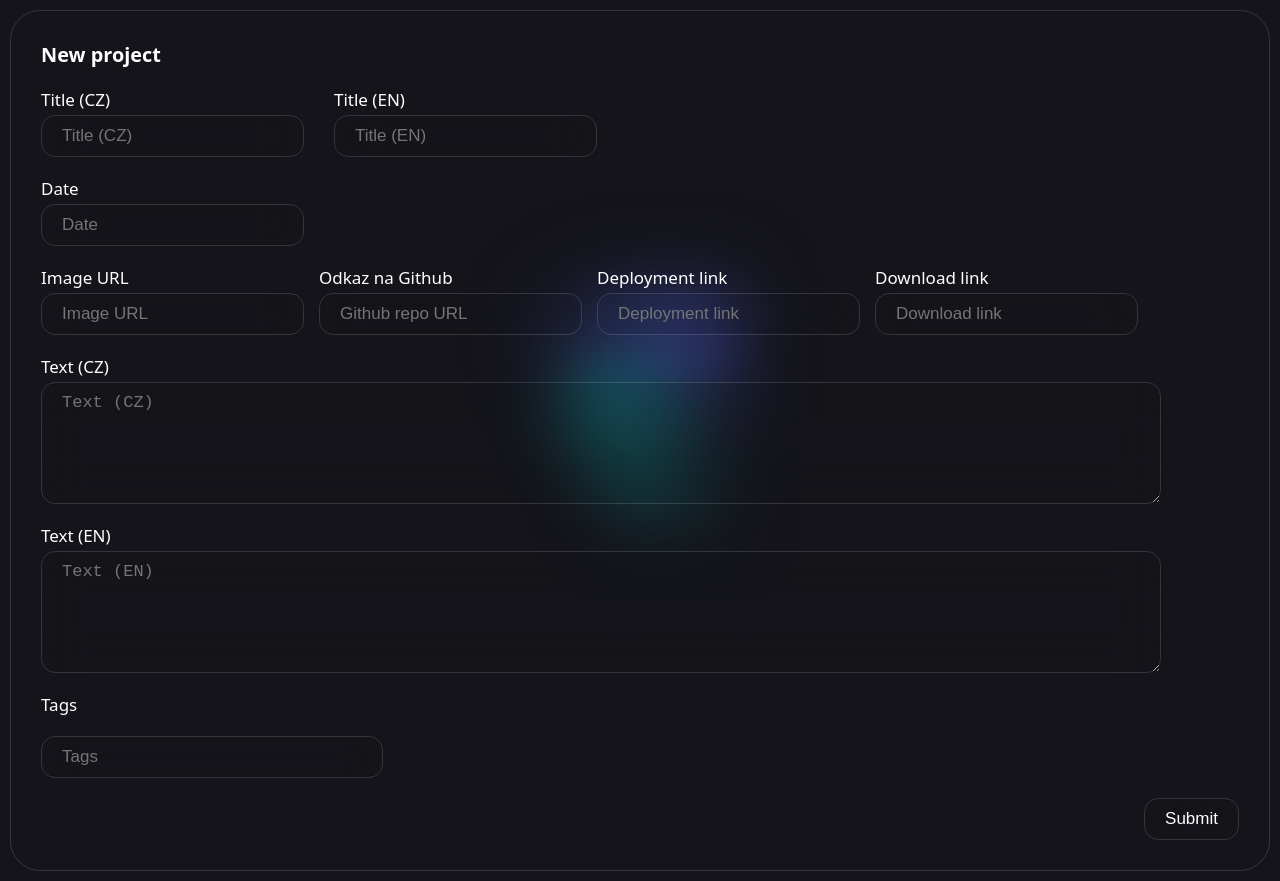
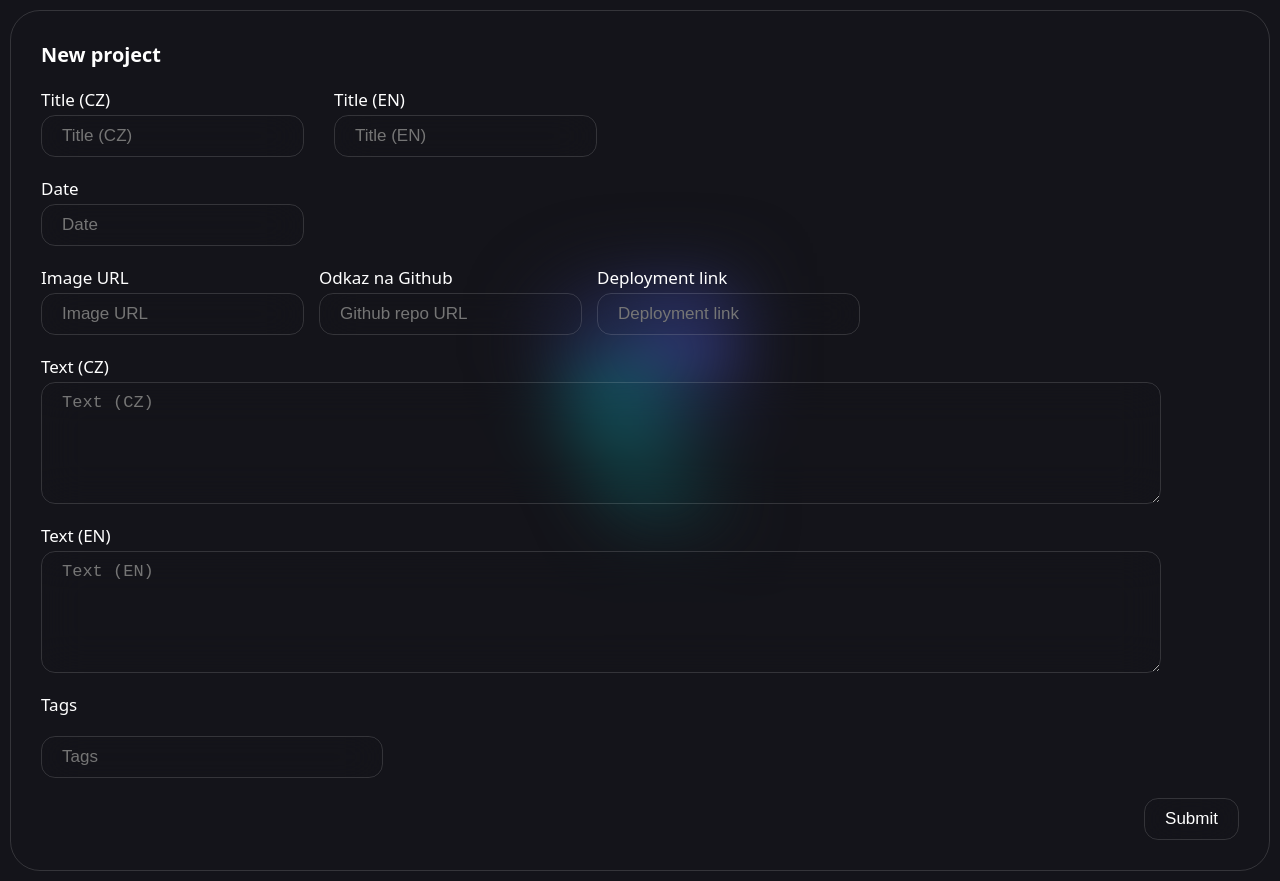
Before and after one commit to Honzoraptor31415/Portfolio, a React (Vite) app: page /new in a window 1280 px wide. Built offline with nearby package versions, Linux system fonts and the light colour scheme; no server answers.

Commit message:
Forgor to remove some more

```diff
--- a/src/components/New.tsx
+++ b/src/components/New.tsx
@@ -16,7 +16,6 @@ function New() {
   const [imgUrl, setImgUrl] = useState("")
   const [githubLink, setGithubLink] = useState("")
   const [url, setUrl] = useState("")
-  const [download, setDownload] = useState("")
   const [CZText, setCZText] = useState("")
   const [ENText, setENText] = useState("")
   const [tags, setTags] = useState("")
@@ -37,8 +36,6 @@ function New() {
     setGithubLink(e.target.value);
   }; const handleUrlChange = (e: ChangeEvent<HTMLInputElement>) => {
     setUrl(e.target.value)
-  }; const handleDownloadChange = (e: ChangeEvent<HTMLInputElement>) => {
-    setDownload(e.target.value);
   };
 
   const handleCZTextChange = (e: ChangeEvent<HTMLTextAreaElement>) => {
@@ -62,7 +59,6 @@ function New() {
           img: imgUrl,
           github: githubLink,
           link: url ? url : "no xD",
-          download: download ? download : "no xD",
           text: `{"cz":"${CZText}","en":"${ENText}"}`,
           tags: tags
         }).select("*").single()
@@ -77,7 +73,6 @@ function New() {
           <BlurryBackground />
         </div>
         <div className="post-form">
-          {/* <h2 style={{ textAlign: "center" }}>{navigator.language === "cs" || navigator.language === "cs-CZ" ? "Tahle stránka se teprve dodělává, vypadni" : "This page is currentely being made, pls fck off"}</h2> */}
           <h3>{navigator.language === "cs" || navigator.language === "cs-CZ" ? "Nový projekt" : "New project"}</h3>
           <div className="titles">
             <div className="title">
@@ -110,11 +105,6 @@ function New() {
               <label htmlFor="url">{navigator.language === "cs" || navigator.language === "cs-CZ" ? "Odkaz na web" : "Deployment link"}</label>
               <input placeholder={navigator.language === "cs" || navigator.language === "cs-CZ" ? "Odkaz na web" : "Deployment link"} type="url" id="url" onChange={handleUrlChange} value={url} />
             </div>
-
-            <div className="title">
-              <label htmlFor="download">{navigator.language === "cs" || navigator.language === "cs-CZ" ? "Odkaz na stažení" : "Download link"}</label>
-              <input placeholder={navigator.language === "cs" || navigator.language === "cs-CZ" ? "Odkaz na stažení" : "Download link"} type="text" id="download" onChange={handleDownloadChange} value={download} />
-            </div>
           </div>
 
           <div className="text-title">
```
